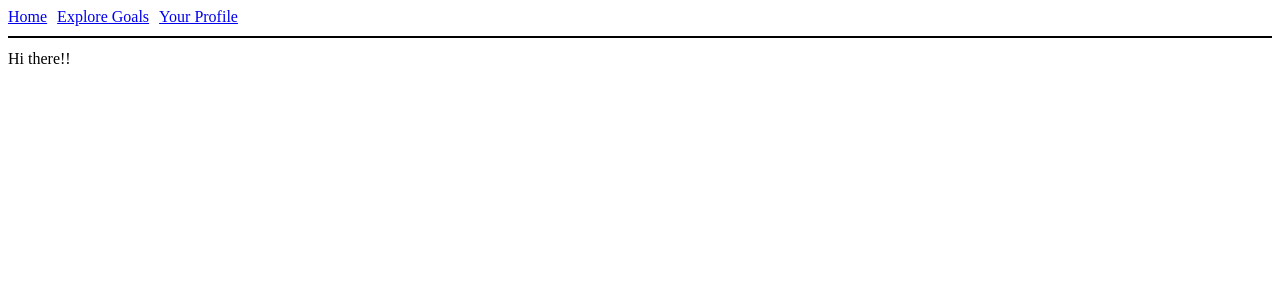
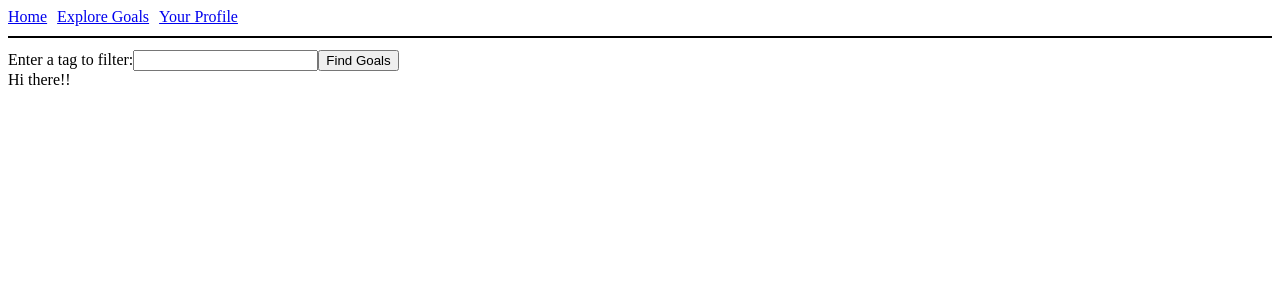
Before and after one commit to jkellyphilly/baby-steps-for-earth, a React (Create React App) app: page /explore in a window 1280 px wide. Shown: the top 300 px of the page. Built offline with nearby package versions, Linux system fonts and the light colour scheme; no server answers.

Commit message:
ability to change state goals based on input from GoalSearch

```diff
--- a/src/containers/App.js
+++ b/src/containers/App.js
@@ -7,21 +7,21 @@ import {
 } from 'react-router-dom';
 import NavBar from '../components/NavBar';
 import GoalsPage from './GoalsPage';
+import PlansPage from './PlansPage';
 
 class App extends Component {
 
-  componentDidMount() {
-    this.props.fetchGoals();
-  }
+  // componentDidMount() {
+  //   this.props.fetchGoals();
+  // }
 
   render() {
-    console.log("Upon render", this.props);
-
+    // console.log("Current props", this.props);
     return (
       <Router>
         <div>
           <NavBar />
-          <Route exact path="/" render={() => <div>Welcome to the community.</div>}/>
+          <Route exact path="/" render={routerProps => <PlansPage {...routerProps} />}/>
           <Route exact path="/explore" render={routerProps => <GoalsPage {...routerProps}/>}/>
           <Route exact path="/profile" render={() => <div>Your Profile</div>}/>
         </div>
@@ -31,17 +31,4 @@ class App extends Component {
 
 }
 
-const mapStateToProps = state => {
-  return {
-    goals: state.goals,
-    loading: state.loading
-  }
-}
-
-const mapDispatchToProps = dispatch => {
-  return {
-    fetchGoals: () => dispatch(fetchGoals())
-  }
-}
-
-export default connect(mapStateToProps, mapDispatchToProps)(App)
+export default App
--- a/src/containers/GoalsPage.js
+++ b/src/containers/GoalsPage.js
@@ -1,10 +1,41 @@
-import React from 'react';
+import React, { Component } from 'react';
+import { connect } from 'react-redux';
+import { fetchGoals } from '../actions/babyStepsActions';
+import GoalSearch from '../components/GoalSearch';
 
-const GoalsPage = (routerProps) => (
-  <div>
-    {console.log(routerProps)}
-    Hi there!!
-  </div>
-)
+class GoalsPage extends Component {
 
-export default GoalsPage
+  componentDidMount() {
+    this.props.fetchGoals();
+  }
+
+  goalSearchSubmit = (input) => {
+    this.props.fetchGoals(input);
+  }
+
+  render() {
+    console.log("Current goals", this.props.goals);
+    return (
+      <div className="goals">
+        <GoalSearch goalSearchSubmit={this.goalSearchSubmit}/>
+        Hi there!!
+      </div>
+    )
+  }
+}
+
+
+const mapStateToProps = state => {
+  return {
+    goals: state.goals,
+    loading: state.loading
+  }
+}
+
+const mapDispatchToProps = dispatch => {
+  return {
+    fetchGoals: (input = 'all') => dispatch(fetchGoals(input))
+  }
+}
+
+export default connect(mapStateToProps, mapDispatchToProps)(GoalsPage)
```
